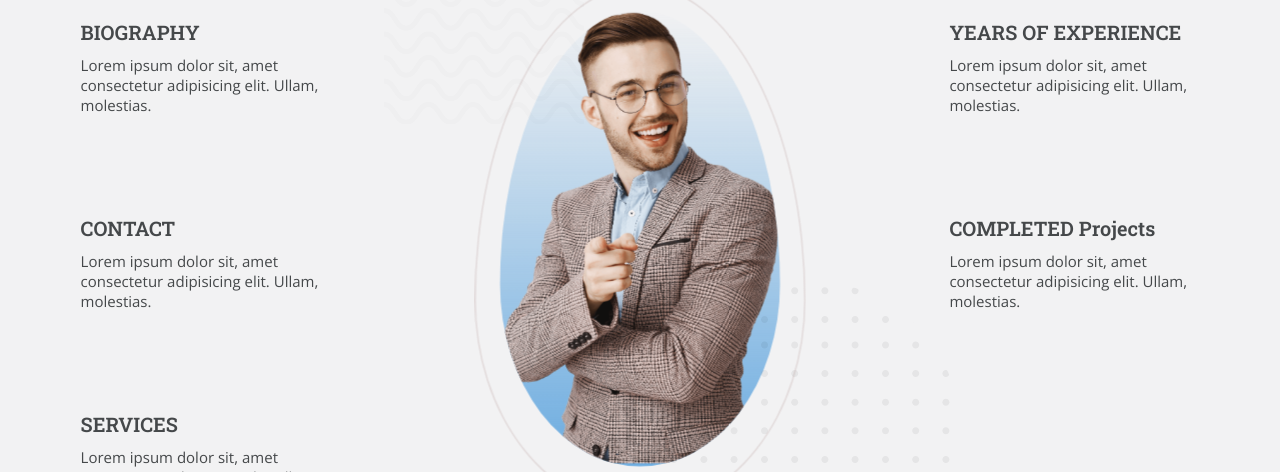
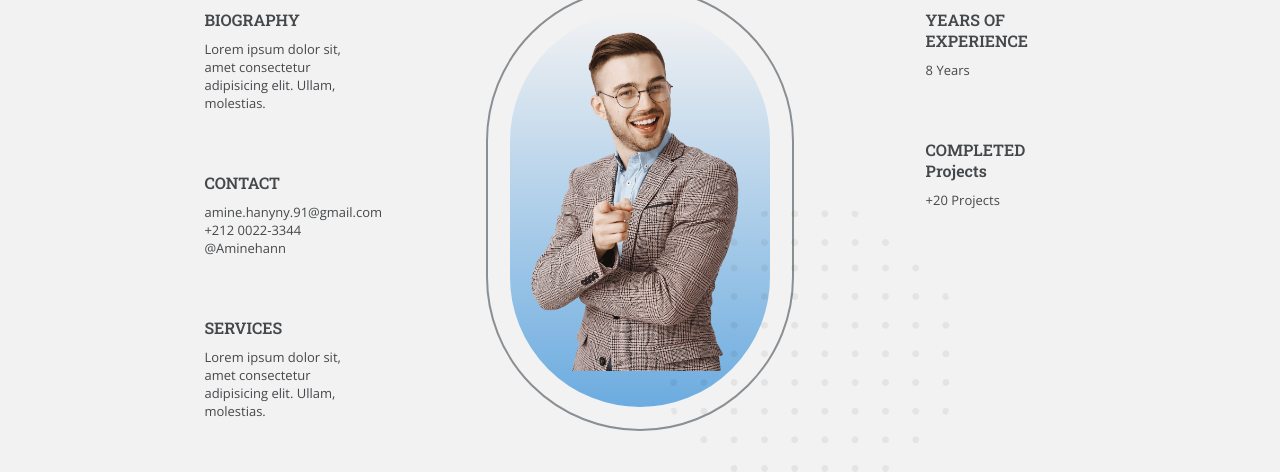
Before and after one commit to aminehann/My_Portfolio, a plain HTML site: page index.html in a window 1280 px wide. Shown: the part 236-708 px from the top of the page. Drawn offline with nearby package versions, Linux system fonts and the light colour scheme.

Commit message:
Third update

```diff
--- a/index.html
+++ b/index.html
@@ -56,7 +56,6 @@
      <p class="little_title">Hi I'm AMINE</p>
      <!-- --------------------------Animated Title--------------------------------- -->
      <div class="wrapper">
-
         <div class="static_text">I'm a</div>
         <ul class="dynamic_text">
             <li><span>Developer</span></li>
@@ -76,17 +75,16 @@
             </div>
             <div>
                 <h2>CONTACT</h2>
-                <p>Lorem ipsum dolor sit, amet consectetur adipisicing elit. Ullam, molestias.</p>
+                <p>amine.hanyny.91@gmail.com<br>+212 0022-3344<br>@Aminehann</p>
             </div>
             <div>
                 <h2>SERVICES</h2>
                 <p>Lorem ipsum dolor sit, amet consectetur adipisicing elit. Ullam, molestias.</p>
             </div>
         </div>
-        <div class="middle-section">
-            <div class="middle-section-img">
+        <div class="image-section">
                 <img src="./imgs/perfil.png" alt="mypic">
-            </div>
+                <div></div>
         </div>
         <div class="hidden1">
             <a href="https://www.linkedin.com/" target="_blank"><i class="fa-brands fa-linkedin "></i></a>
@@ -96,11 +94,11 @@
         <div class="section">
             <div>
                 <h2>YEARS OF EXPERIENCE</h2>
-                <p>Lorem ipsum dolor sit, amet consectetur adipisicing elit. Ullam, molestias.</p>
+                <p>8 Years</p>
             </div>
             <div>
                 <h2>COMPLETED Projects</h2>
-                <p>Lorem ipsum dolor sit, amet consectetur adipisicing elit. Ullam, molestias.</p>
+                <p>+20 Projects</p>
             </div>
         </div>
         <img class="shape-circle" src="./imgs/shape-circle.svg" alt="shape-circle">
--- a/style.css
+++ b/style.css
@@ -87,19 +87,79 @@
     transform: translate(0);
   }
 }
+@keyframes slide {
+  100% {
+    top: -415%;
+  }
+}
+@keyframes typing {
+  100% {
+    left: 100%;
+    margin: 0 -35px 0 35px;
+  }
+}
+
+@keyframes fade-in {
+  from { opacity: 0; }
+  to { opacity: 1; }
+}
+
+@keyframes slide-bottom {
+  0% {
+    transform: translateY(-200px);
+    opacity: 0;
+  }
+  100% {
+    transform: translateY(0);
+    opacity: 1;
+  }
+}
+
+@keyframes slide-top {
+  0% {
+    transform: translateY(200px);
+    opacity: 0;
+  }
+  100% {
+    transform: translateY(0);
+    opacity: 1;
+  }
+}
+
+@keyframes slide-right {
+  0% {
+    transform: translateX(100px);
+    opacity: 0;
+  }
+  100% {
+    transform: translateX(0);
+    opacity: 1;
+  }
+}
+
+@keyframes slide-left {
+  0% {
+    transform: translateX(-100px);
+    opacity: 0;
+  }
+  100% {
+    transform: translateX(0);
+    opacity: 1;
+  }
+}
+
 /* ---------------------------------------------------------------------------------------------------------- */
 body {
   width: 100%;
   background-color: var(--body-color);
 }
-/* Header */
+/* ---------------------Header--------------------------- */
 header {
   width: 100%;
 }
 
-/* Nav-bar */
+/*------------------------- Nav-bar------------------------ */
 nav {
-  box-shadow: 2px 1px 1px rgba(248, 245, 245, 0.5);
   z-index: 100;
 }
 
@@ -121,7 +181,7 @@ nav {
   position: fixed;
   top: 0;
   left: 0;
-  background-color: var(--container-color);
+  background-color: var(--body-color);
 }
 
 .nav-menu {
@@ -157,14 +217,14 @@ nav {
 .nav-bar .fa-bars {
   display: none;
 }
-/* title */
-
-.little_title{
-  margin-top: 70px;
+/*--------------------------- title-------------------------- */
+
+.little_title {
+  margin-top: 100px;
   text-align: center;
   font-family: var(--title-font);
   font-size: var(--normal-font-size);
-  transform: translate(-92px , 0px);
+  animation: slide-bottom 2s ease-in-out;
 }
 
 .wrapper {
@@ -172,6 +232,7 @@ nav {
   justify-content: center;
   gap: 10px;
   position: relative;
+  animation: slide-bottom 2s ease-in-out;
 }
 
 .static_text {
@@ -179,7 +240,7 @@ nav {
   font-weight: 600;
 }
 
-.wrapper .dynamic_text{
+.wrapper .dynamic_text {
   height: 45px;
   overflow: hidden;
 }
@@ -193,17 +254,11 @@ nav {
   animation: slide 6s steps(4) infinite;
 }
 
-@keyframes slide {
-  100% {
-   top: -415%;
-       }
-}
-
-.dynamic_text li span{
+.dynamic_text li span {
   position: relative;
 }
 
-.dynamic_text li span::after{
+.dynamic_text li span::after {
   content: "";
   position: absolute;
   left: 0;
@@ -214,66 +269,58 @@ nav {
   animation: typing 1.5s steps(8) infinite;
 }
 
-@keyframes typing {
-  100% {
-    left: 100%;
-    margin: 0 -35px 0 35px;
-
-       }
-}
-
-/* Informations */
+/*------------------------------ Informations---------------------- */
 .infos {
   display: flex;
   justify-content: center;
-  gap: 8%;
-  position: relative;
+  gap: 12%;
+  margin-top: 60px;
 }
 
 .section {
-  width: 250px;
+  width: 150px;
+  animation: fade-in 2s ease-in-out;
 }
 
 .infos h2 {
-  margin-top: 100px;
   font-family: var(--title-font);
-  font-size: var(--h2-font-size);
+  font-size: var(--h3-font-size);
   color: var(--text-color);
 }
 
 .infos p {
   font-family: var(--body-font);
-  font-size: var(--normal-font-size);
-  color: var(--text-color);
-  margin-bottom: 70px;
+  font-size: var(--small-font-size);
+  color: var(--text-color);
+  margin-bottom: 60px;
   margin-top: 10px;
 }
 
-/* My Picture */
-
-.middle-section {
-  border: 2px solid rgba(221, 211, 211, 0.7);
-  border-radius: 50% 50% 50% 50% / 60% 60% 40% 40%;
-  padding: 30px;
-  animation: vibrate 1s infinite;
-  scale: 0.8;
-}
-
-.middle-section-img {
-  background-image: var(--gradient-color);
-  border-radius: 50% 50% 50% 50% / 60% 60% 40% 40%;
+/* ---------------------------My Picture ---------------------------------------*/
+
+.image-section {
+  background: var(--gradient-color);
+  border-radius: 150px;
   overflow: hidden;
-}
-
-.middle-section img {
-  width: 350px;
+  padding: 20px;
+  height: 400px;
+  border: 2px solid var(--body-color);
+  /* Set the inner border and adjust the width and color as needed */
+  outline: 2px solid var(--text-color-light);
+  outline-offset: 20px;
+  animation: slide-top 2s ease-in-out;
+}
+
+.image-section img {
+  width: 220px;
+  padding-right: 10px;
 }
 
 .hidden1 {
   display: none;
 }
 
-/* Shapes */
+/*------------------------------- Shapes---------------------------------- */
 .shape-circle {
   position: absolute;
   top: 55%;
@@ -288,14 +335,14 @@ nav {
   opacity: 0.01;
 }
 
-/* Social Links */
+/*---------------------------- Social Links------------------------- */
 
 .social-links {
   display: flex;
   justify-content: center;
   align-items: center;
   gap: 30px;
-  margin-top: 10px;
+  animation: slide-top 2s ease-in-out;
 }
 
 .social-links i {
@@ -307,7 +354,7 @@ nav {
   color: var(--text-color);
 }
 
-/* Break Line */
+/*----------------------------------------- Break Line------------------ */
 
 .line {
   background-color: var(--text-color);
@@ -394,13 +441,11 @@ nav {
     scale: 1.3;
   }
 
-
   .infos {
     display: flex;
     flex-direction: column;
     align-items: center;
   }
-
 
   .section {
     width: 500px;
@@ -421,10 +466,6 @@ nav {
     margin-top: 20px;
   }
   /* My Picture */
-
-  .middle-section img {
-    width: 250px;
-  }
 
   .hidden1 {
     display: contents;
@@ -552,7 +593,7 @@ nav {
     align-items: center;
   }
 
-  .infos h2{
+  .infos h2 {
     margin-top: 30px;
   }
 
@@ -567,11 +608,6 @@ nav {
     margin-top: 60px;
   }
   /* My Picture */
-
-  .middle-section img {
-    width: 250px;
-  }
-
   .hidden1 {
     display: contents;
   }
@@ -684,6 +720,7 @@ nav {
   font-weight: 600;
   text-align: center;
   padding-top: 10%;
+  animation: slide-left 2s ease-in-out;
 }
 
 #skills p {
@@ -692,6 +729,7 @@ nav {
   font-family: var(--body-font);
   font-size: var(--normal-font-size);
   color: var(--text-color);
+  animation: slide-left 2s ease-in-out;
 }
 
 .skills-container {
@@ -700,13 +738,17 @@ nav {
   justify-content: center;
   flex-wrap: wrap;
   gap: 20%;
-}
+  animation: slide-right 2s ease-in-out;
+
+}
+
 
 .skills-sections {
   display: flex;
   flex-direction: column;
   align-items: center;
   margin-top: 120px;
+
 }
 
 .skills-sections > div {
```
